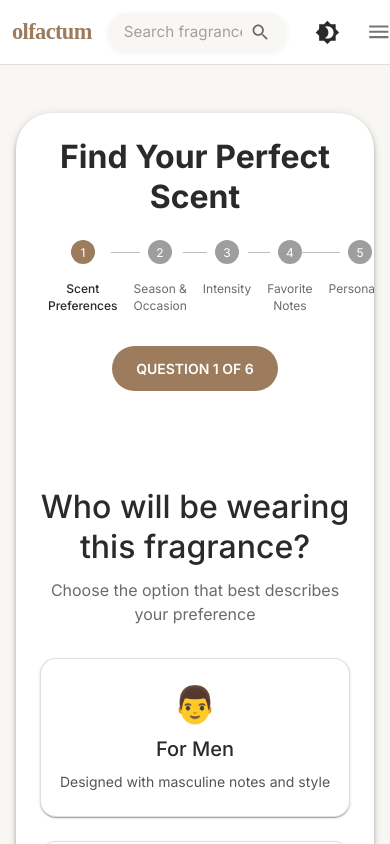
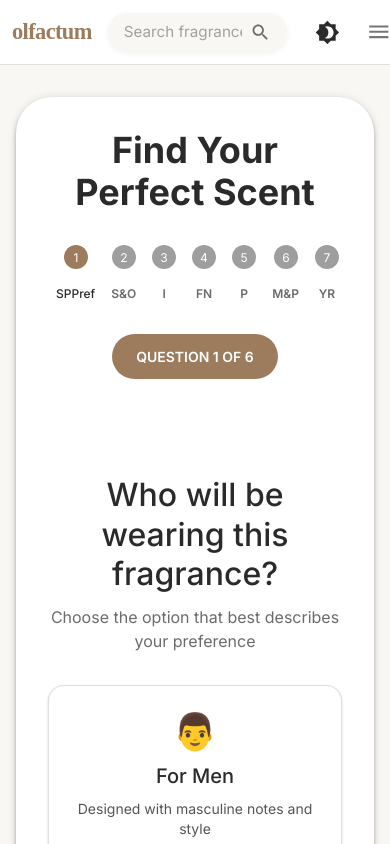
Before and after one commit to ognjen-raickovic/olfactum, a React (Vite) app in the folder frontend/: page /find-your-fragrance in a window 390 px wide. Shown: the top 844 px of the page. Built offline with nearby package versions, Linux system fonts and the light colour scheme.

Commit message:
Add Quiz Page phone compatibility

```diff
--- a/frontend/src/pages/QuizPage/index.jsx
+++ b/frontend/src/pages/QuizPage/index.jsx
@@ -5,6 +5,8 @@ import {
   Step,
   StepLabel,
   Typography,
+  useTheme,
+  useMediaQuery,
 } from "@mui/material";
 import { useState } from "react";
 import QuizQuestions from "../../components/QuizQuestions";
@@ -13,6 +15,9 @@ import QuizResults from "../../components/QuizResults";
 const QuizPage = () => {
   const [currentStep, setCurrentStep] = useState(0);
   const [answers, setAnswers] = useState({});
+
+  const theme = useTheme();
+  const isMobile = useMediaQuery(theme.breakpoints.down("md"));
 
   const quizSteps = [
     "Scent Preferences",
@@ -42,33 +47,29 @@ const QuizPage = () => {
         flexDirection: "column",
         minHeight: "100vh",
         bgcolor: "background.default",
-        py: 6,
+        py: 4,
         px: 2,
-        overflowX: "hidden",
-        maxWidth: "100vw",
       }}
     >
       <Container
-        maxWidth="md"
+        maxWidth="lg" // Changed back to lg for better PC layout
         sx={{
           bgcolor: "background.paper",
-          p: { xs: 3, sm: 5 },
+          p: 4,
           borderRadius: 3,
           boxShadow: 4,
           mx: "auto",
           flexGrow: 1,
           display: "flex",
           flexDirection: "column",
-          justifyContent: "center",
-          overflowX: "hidden",
         }}
       >
         <Box sx={{ textAlign: "center", mb: 6 }}>
           <Typography
-            variant="h4"
+            variant="h3"
             sx={{
               fontWeight: 700,
-              mb: 3,
+              mb: 4,
               color: "text.primary",
             }}
           >
@@ -77,19 +78,40 @@ const QuizPage = () => {
               : "Find Your Perfect Scent"}
           </Typography>
 
+          {/* Simple Mobile Stepper - No connectors, clean circles */}
           <Stepper
             activeStep={currentStep}
             alternativeLabel
             sx={{
               mb: 4,
-              "& .MuiStepLabel-label": {
-                fontSize: { xs: "0.75rem", sm: "0.875rem" },
+              "& .MuiStepConnector-root": {
+                display: isMobile ? "none" : "block", // Hide connectors on mobile
+              },
+              "& .MuiStep-root": {
+                padding: isMobile ? "0 8px" : "0 12px",
               },
             }}
           >
             {quizSteps.map((label) => (
               <Step key={label}>
-                <StepLabel>{label}</StepLabel>
+                <StepLabel
+                  sx={{
+                    "& .MuiStepLabel-label": {
+                      fontSize: isMobile ? "0.75rem" : "0.875rem",
+                      fontWeight: 600,
+                      mt: 0.5,
+                    },
+                  }}
+                >
+                  {isMobile
+                    ? // Shortened labels for mobile
+                      label
+                        .split(" ")
+                        .map((word) => word[0])
+                        .join("") +
+                      (label.includes("Preferences") ? "Pref" : "")
+                    : label}
+                </StepLabel>
               </Step>
             ))}
           </Stepper>
```
Also changed, not shown: frontend/src/components/QuizModal.jsx (+50 -5 lines).
